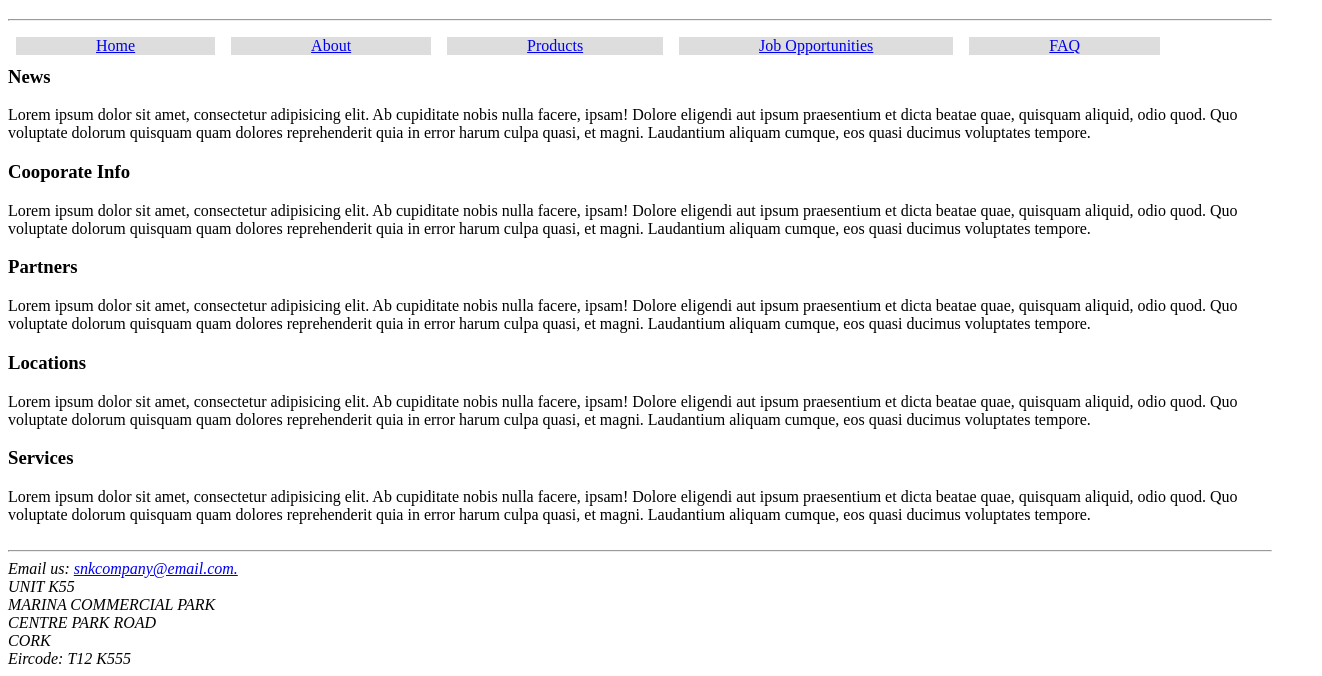
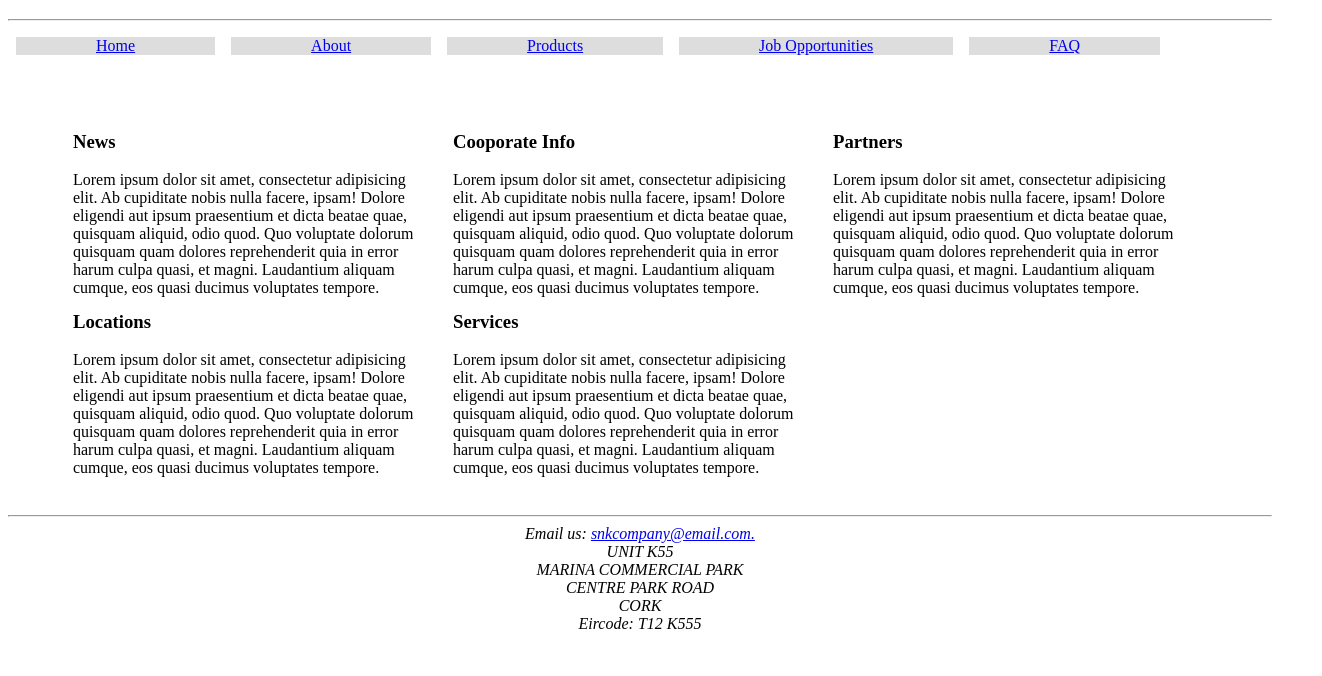
Before and after one commit to aishatkinson/SNK_Company_Site, a plain HTML site: page index.html in a window 1280 px wide. Shown: the part 509-1185 px from the top of the page, 1322 px wide, since content can reach past the window. After the commit the page ends 1142 px from the top, so only its background shows below. Drawn offline with Linux system fonts and the light colour scheme.

Commit message:
css updated

```diff
--- a/index.html
+++ b/index.html
@@ -21,29 +21,32 @@
 			<li><a href="#">FAQ</a></li>
 		</ul>
 	</div>
-	<div id="News" class="wrap">
+	<div id="wrap">
+		<div id="News">
 			<h3>News</h3>
 			Lorem ipsum dolor sit amet, consectetur adipisicing elit. Ab cupiditate nobis nulla facere, ipsam! Dolore eligendi aut ipsum praesentium et dicta beatae quae, quisquam aliquid, odio quod. Quo voluptate dolorum quisquam quam dolores reprehenderit quia in error harum culpa quasi, et magni. Laudantium aliquam cumque, eos quasi ducimus voluptates tempore.
 		</div>
-	<div id="Cooporate_Info" class="wrap">
+		<div id="Cooporate_Info">
 			<h3>Cooporate Info</h3>
 			Lorem ipsum dolor sit amet, consectetur adipisicing elit. Ab cupiditate nobis nulla facere, ipsam! Dolore eligendi aut ipsum praesentium et dicta beatae quae, quisquam aliquid, odio quod. Quo voluptate dolorum quisquam quam dolores reprehenderit quia in error harum culpa quasi, et magni. Laudantium aliquam cumque, eos quasi ducimus voluptates tempore.
 		</div>
-	<div id="Partners" class="wrap">
+		<div id="Partners">
 			<h3>Partners</h3>
 			Lorem ipsum dolor sit amet, consectetur adipisicing elit. Ab cupiditate nobis nulla facere, ipsam! Dolore eligendi aut ipsum praesentium et dicta beatae quae, quisquam aliquid, odio quod. Quo voluptate dolorum quisquam quam dolores reprehenderit quia in error harum culpa quasi, et magni. Laudantium aliquam cumque, eos quasi ducimus voluptates tempore.
 		</div>
-	<div id="Locations" class="wrap">
+		<div id="Locations">
 			<h3>Locations</h3>
 			Lorem ipsum dolor sit amet, consectetur adipisicing elit. Ab cupiditate nobis nulla facere, ipsam! Dolore eligendi aut ipsum praesentium et dicta beatae quae, quisquam aliquid, odio quod. Quo voluptate dolorum quisquam quam dolores reprehenderit quia in error harum culpa quasi, et magni. Laudantium aliquam cumque, eos quasi ducimus voluptates tempore.
 		</div>
-	<div id="Services" class="wrap">
+		<div id="Services">
 			<h3>Services</h3>
 			Lorem ipsum dolor sit amet, consectetur adipisicing elit. Ab cupiditate nobis nulla facere, ipsam! Dolore eligendi aut ipsum praesentium et dicta beatae quae, quisquam aliquid, odio quod. Quo voluptate dolorum quisquam quam dolores reprehenderit quia in error harum culpa quasi, et magni. Laudantium aliquam cumque, eos quasi ducimus voluptates tempore.
 		</div>
+	</div>
 	<br>
+
+	<footer>
 		<hr>
-	<footer>
 		<address>
 			Email us: <a href="mailto:snkcompany@email.com">snkcompany@email.com.</a><br>
 			UNIT K55<br>
--- a/main.css
+++ b/main.css
@@ -19,9 +19,27 @@ h1{
 	text-align: center;
 }
 
+#News, #Cooporate_Info,#Locations,#Partners, #Services{
+	width: 350px;
+	height: 150px;
+	margin-left: 50;
+	padding: 15px;
+	float: left;
+	clear: right;
+}
 
-/*
-	finish navbar and footer and Commit changes
+#wrap{
+	width: 100%;
+	margin:50px;
+	margin-bottom: 50px;
+	display: block;
+	position: relative;
+}
 
-	Apply Styles to content div and commit the changes
-*/
+footer{
+	width: 100%;
+	margin-top: 50px;
+	text-align: center;
+	float: left;
+	clear: both;
+}
```
Lines whose indentation alone changed are shown as unchanged.
